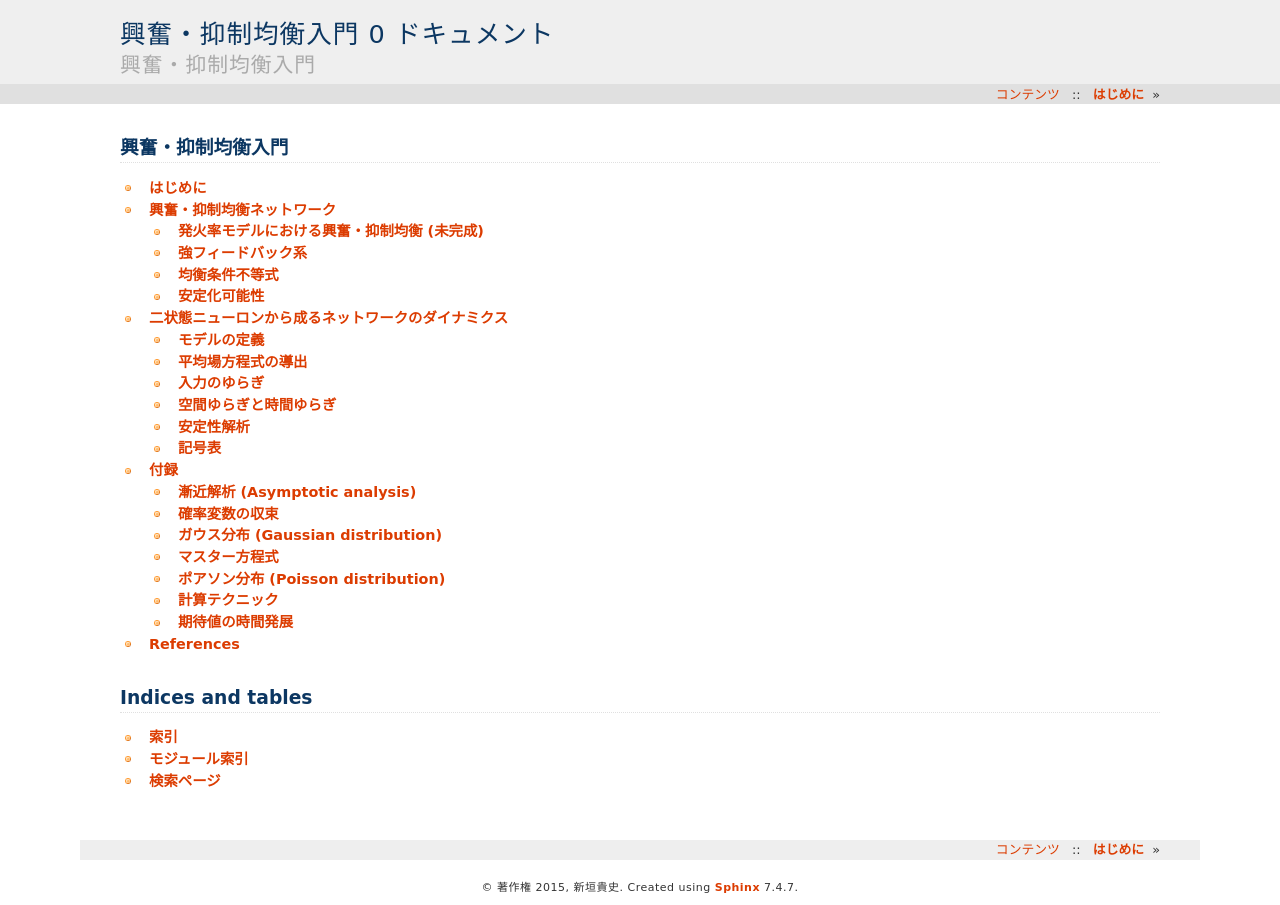
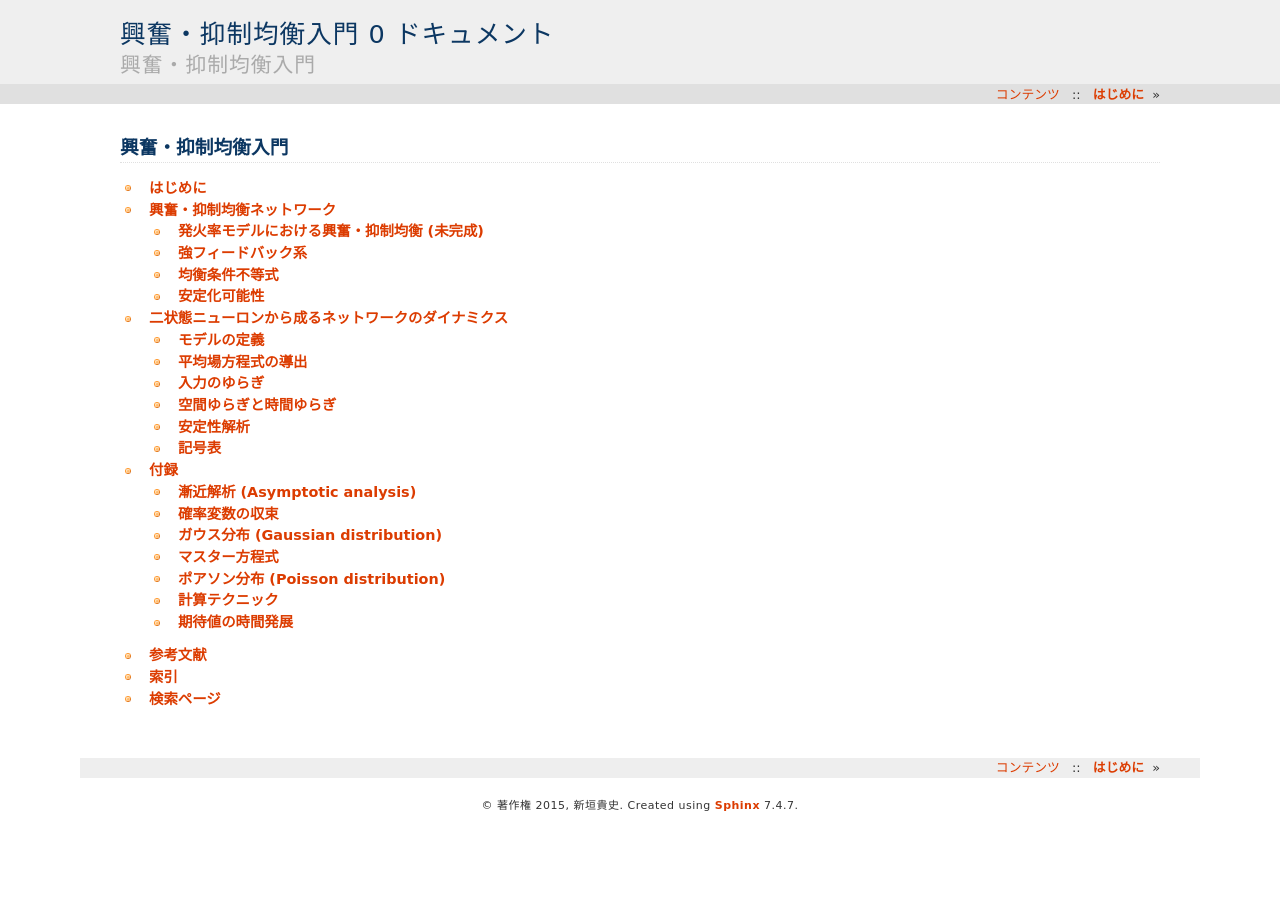
Before and after one commit to tkf/balance-tutorial-ja, a Sphinx documentation site: the page built from source/index.rst, in a window 1280 px wide. Built offline with Sphinx 7.4.7, drawn with Linux system fonts in a browser that asks for light colours; formulas are drawn with MathJax 3.

```diff
--- a/source/index.rst
+++ b/source/index.rst
@@ -11,10 +11,13 @@
    appendices/index
    *
 
+.. toctree::
+   :hidden:
 
-Indices and tables
-==================
+   references
 
-* :ref:`genindex`
-* :ref:`modindex`
-* :ref:`search`
+.. only:: html
+
+   * :ref:`参考文献 <references>`
+   * :ref:`genindex`
+   * :ref:`search`
```
Also changed, not shown: source/references.rst (+6 -3 lines).
